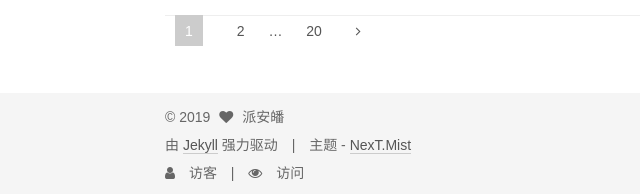
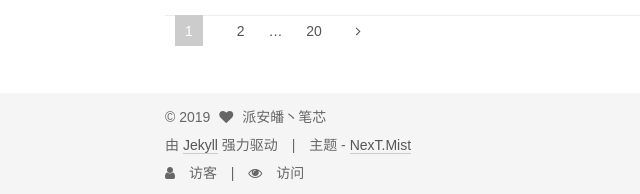
Before and after one commit to landybird/landybird.github.io, a Jekyll site: the page built from index.html, in a window 1280 px wide. Shown: the part 3145-3339 px from the top of the page, without its empty margins (125-765 px from the left). Built offline with Jekyll 4.4.1, drawn with Linux system fonts in a browser that asks for light colours; some web fonts are replaced; the list of posts is cut into pages by our own code; comment, search, counter and statistics services are not loaded.

Commit message:
Update _config.yml

```diff
--- a/_config.yml
+++ b/_config.yml
@@ -7,7 +7,7 @@
 title: 远山淡影的部落格
 subtitle: keep moving
 description: 努力工作，好好生活
-author: 派安皤
+author: 派安皤丶笔芯
 # Support language: de, en, fr-FR, id, ja, ko, pt-BR, pt, ru, zh-Hans, zh-hk, zh-tw
 language: zh-Hans
 date_format: '%Y-%m-%d'
```
